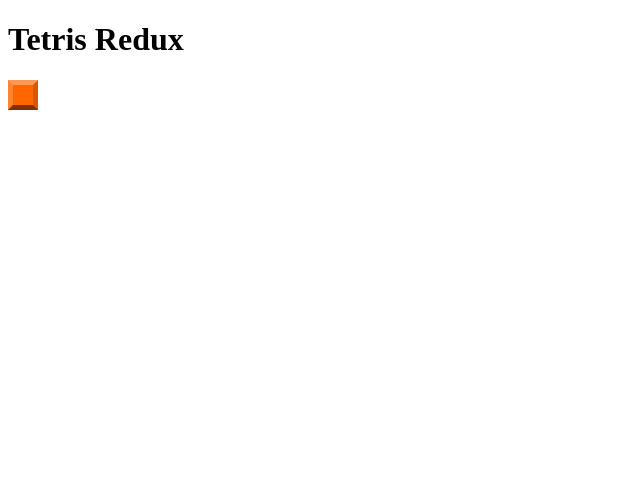
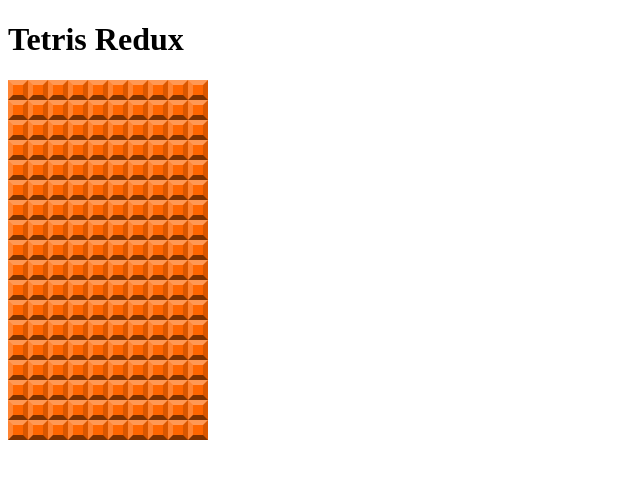
Before and after one commit to KJSDR/React-Redux-Tetris-Tutorial, a React (Vite) app: page / in a window 1280 px wide. Shown: the top 478 px of the page, without its empty margins (0-640 px from the left). Built offline with nearby package versions, Linux system fonts and the light colour scheme.

Commit message:
added grid board

```diff
--- a/src/App.jsx
+++ b/src/App.jsx
@@ -1,6 +1,6 @@
 import React from 'react';
+import GridBoard from './components/GridBoard';
 import './App.css';
-import GridSquare from './components/GridSquare';
 
 function App() {
   return (
@@ -8,7 +8,7 @@
       <header className="App-header">
         <h1 className="App-title">Tetris Redux</h1>
       </header>
-      <GridSquare color="1" />
+      <GridBoard />
     </div>
   );
 }
--- /dev/null
+++ b/src/components/GridBoard.jsx
@@ -0,0 +1,16 @@
+import React from 'react';
+import GridSquare from './GridSquare';
+
+// Represents a 10 x 18 grid of grid squares
+export default function GridBoard() {
+  const grid = [];
+
+  for (let row = 0; row < 18; row++) {
+    grid.push([]);
+    for (let col = 0; col < 10; col++) {
+      grid[row].push(<GridSquare key={`${col}${row}`} color="1" />);
+    }
+  }
+
+  return <div className="grid-board">{grid}</div>;
+}
--- a/src/index.css
+++ b/src/index.css
@@ -36,3 +36,14 @@
   border-right-color: var(--border-right-color);
   border-bottom-color: var(--border-bottom-color);
 }
+
+* {
+  box-sizing: border-box;
+}
+
+.grid-board {
+  display: grid;
+  grid-template-columns: repeat(var(--cols), var(--tile-size));
+  grid-gap: 0;
+  align-self: flex-start;
+}
```
